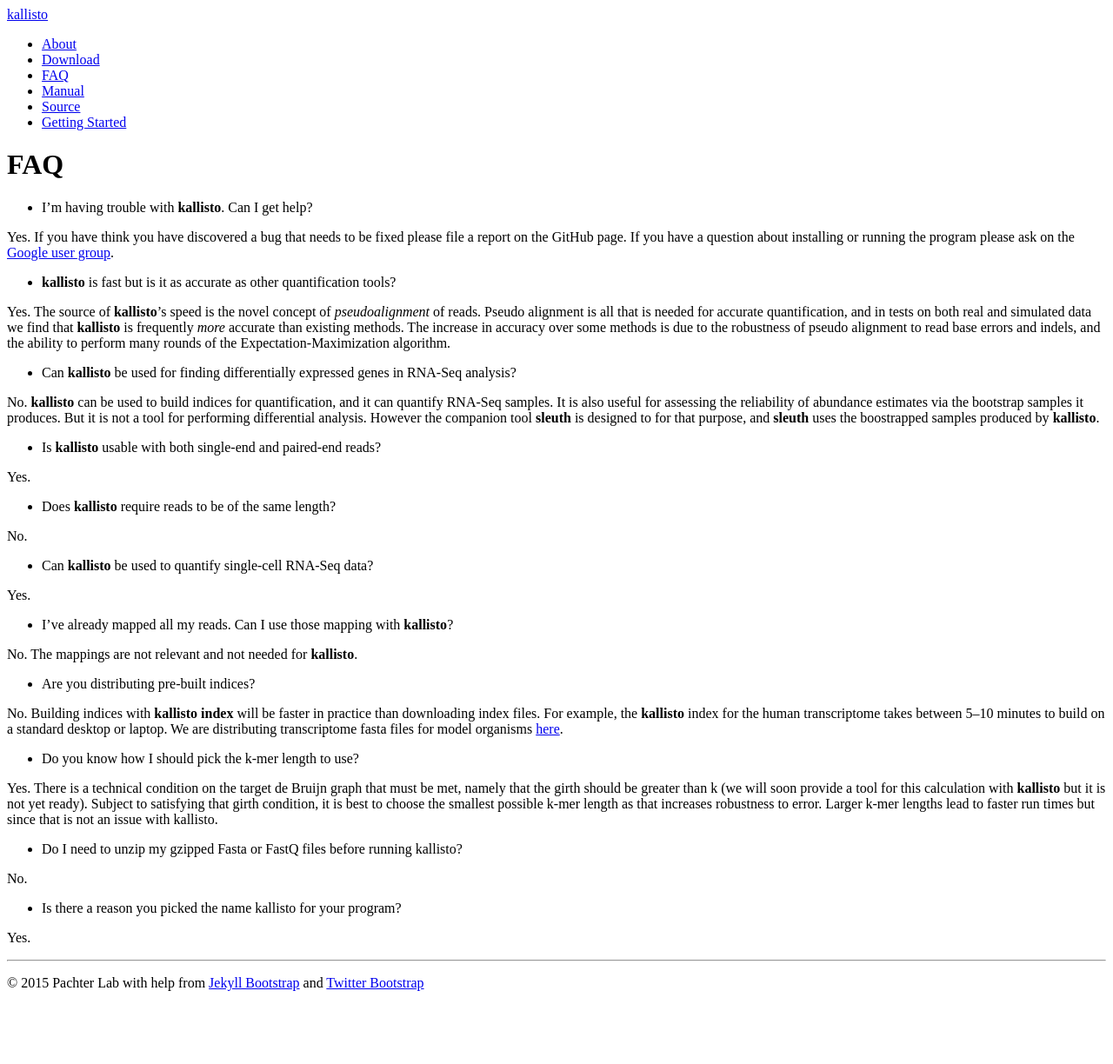
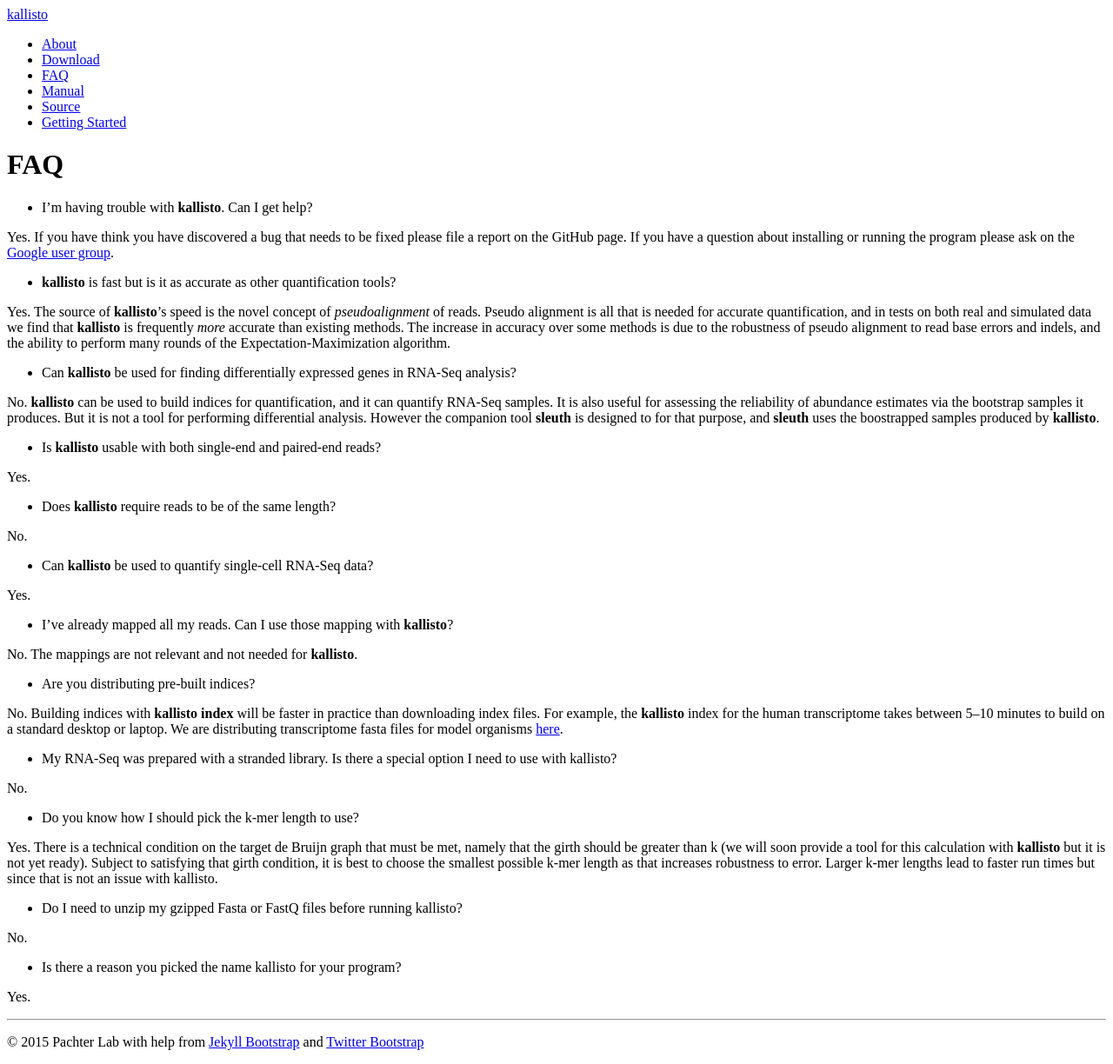
Before and after one commit to pachterlab/kallisto, a Jekyll site: the page built from faq.md, in a window 1280 px wide. Shown: the whole page at 87% size. Built offline with Jekyll 4.4.1, drawn with Linux system fonts in a browser that asks for light colours; before the commit the page ends 1156 px from its top, so only the background shows below that.

Commit message:
added faq

```diff
--- a/faq.md
+++ b/faq.md
@@ -39,6 +39,10 @@ No. The mappings are not relevant and not needed for __kallisto__.
 
 No. Building indices with __kallisto index__ will be faster in practice than downloading index files. For example, the __kallisto__ index for the human transcriptome takes between 5--10 minutes to build on a standard desktop or laptop. We are distributing transcriptome fasta files for model organisms [here](http://bio.math.berkeley.edu/kallisto/transcriptomes/).
 
+- My RNA-Seq was prepared with a stranded library. Is there a special option I need to use with kallisto?
+
+No.
+
 - Do you know how I should pick the k-mer length to use?
 
 Yes. There is a technical condition on the target de Bruijn graph that must be met, namely that the girth should be greater than k (we will soon provide a tool for this calculation with __kallisto__ but it is not yet ready). Subject to satisfying that girth condition, it is best to choose the smallest possible k-mer length as that increases robustness to error. Larger k-mer lengths lead to faster run times but since that is not an issue with kallisto.
```
